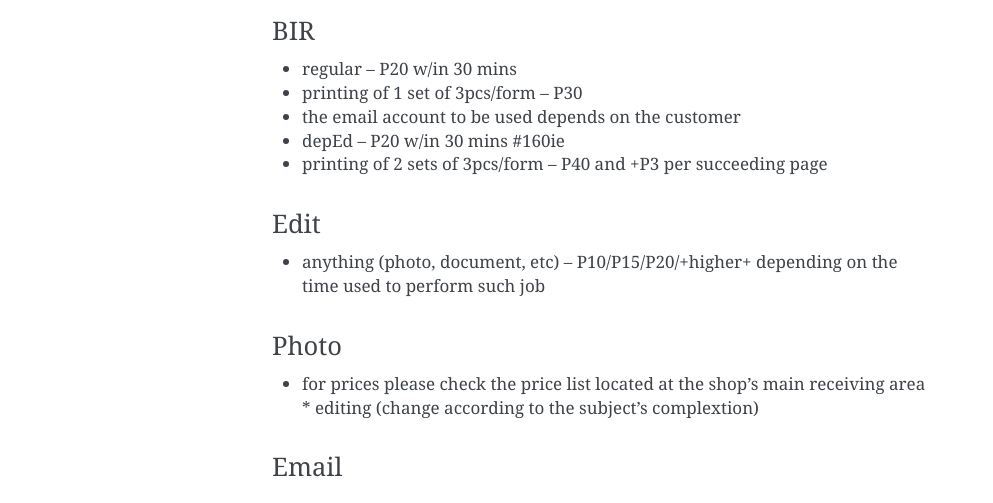
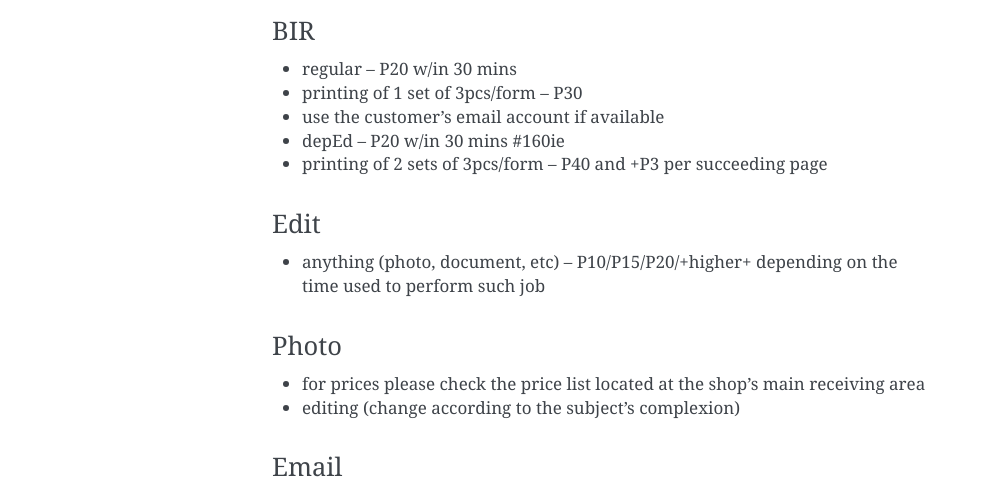
Before and after one commit to makudesu/dmnotes, a Sphinx documentation site: the page built from doc/source/Extra.rst, in a window 1280 px wide. Shown: the part 1487-1990 px from the top of the page, without its empty margins (148-1141 px from the left). Built offline with Sphinx 7.4.7, drawn with Linux system fonts in a browser that asks for light colours.

Commit message:
Some minor modifications

```diff
--- a/doc/source/Extra.rst
+++ b/doc/source/Extra.rst
@@ -81,7 +81,7 @@
 
 * regular -- P20 w/in 30 mins
 * printing of 1 set of 3pcs/form -- P30
-* the email account to be used depends on the customer
+* use the customer's email account if available
 * depEd -- P20 w/in 30 mins #160ie
 * printing of 2 sets of 3pcs/form -- P40 and +P3 per succeeding page
 
@@ -93,7 +93,8 @@
 Photo
 ^^^^^
 
-* for prices please check the price list located at the shop's main receiving area * editing (change according to the subject's complextion)
+* for prices please check the price list located at the shop's main receiving area
+* editing (change according to the subject's complexion)
 
 Email
 ^^^^^
```
Also changed, not shown: doc/source/Daily Routine.rst (+9 -9 lines).
